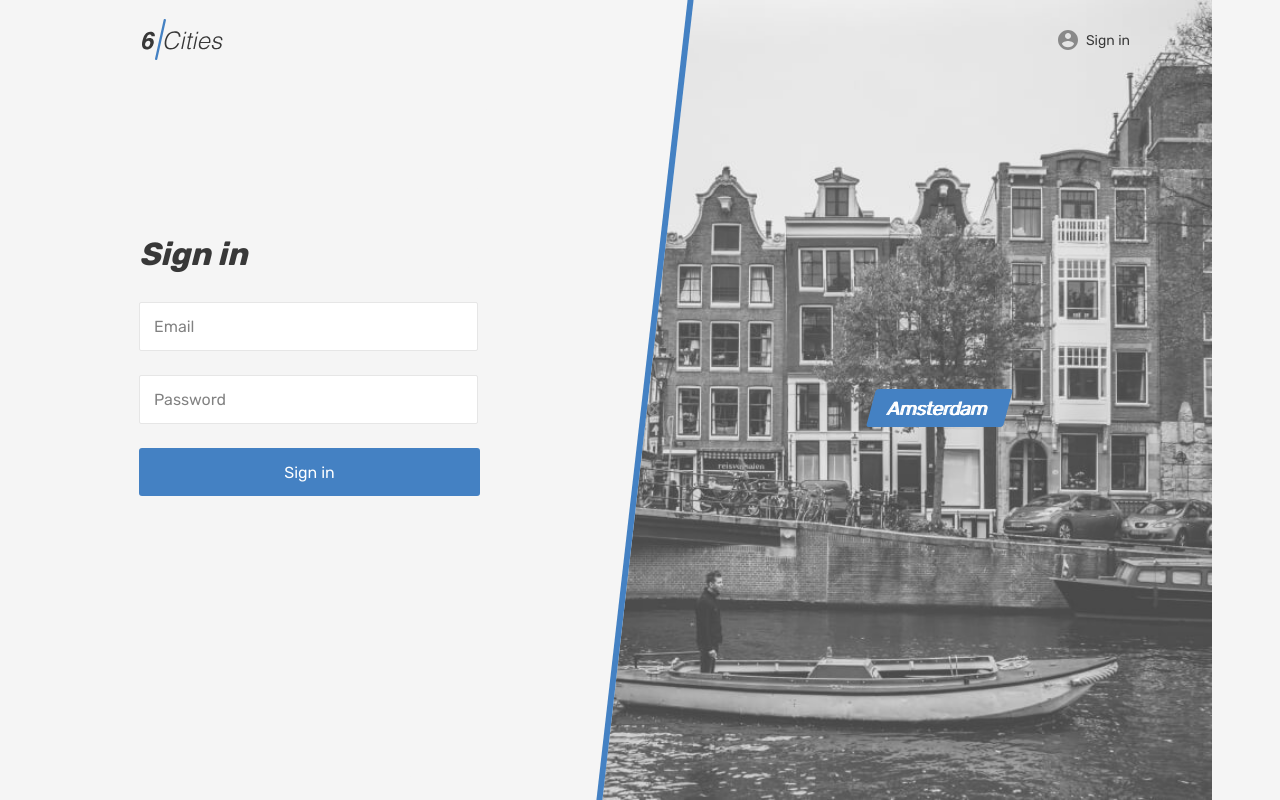
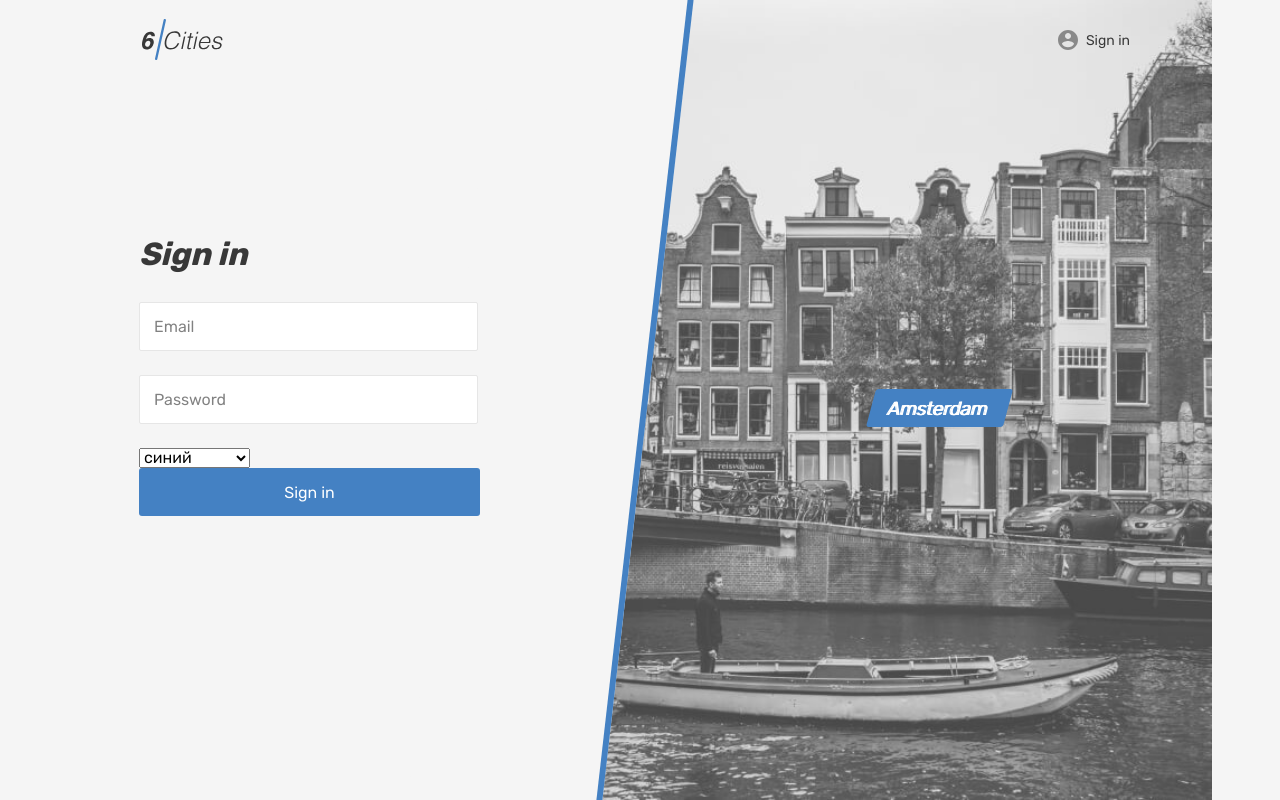
Before and after one commit to templton/1362031-six-cities-3, a React app: page /login in a window 1280 px wide. Built offline with nearby package versions, Linux system fonts and the light colour scheme.

Commit message:
temp-module-3

```diff
--- a/src/components/header/header.jsx
+++ b/src/components/header/header.jsx
@@ -7,14 +7,14 @@ const Header = () => {
         <div className="container">
           <div className="header__wrapper">
             <div className="header__left">
-              <a className="header__logo-link" href="main.html">
+              <a className="header__logo-link" href="/login">
                 <img className="header__logo" src="img/logo.svg" alt="6 cities logo" width="81" height="41"/>
               </a>
             </div>
             <nav className="header__nav">
               <ul className="header__nav-list">
                 <li className="header__nav-item user">
-                  <a className="header__nav-link header__nav-link--profile" href="#">
+                  <a className="header__nav-link header__nav-link--profile" href="/login">
                     <div className="header__avatar-wrapper user__avatar-wrapper">
                     </div>
                     <span className="header__login">Sign in</span>
--- a/src/components/login/login.jsx
+++ b/src/components/login/login.jsx
@@ -1,19 +1,69 @@
-import React from "react";
+import React, {PureComponent} from "react";
 
-const Login = () => {
+class Login extends PureComponent{
+  constructor(props) {
+    super(props);
+
+    this.state = {
+      email: ``,
+      password: ``,
+      color: `синий`
+    };
+
+    this.handleFromSubmit = this.handleFromSubmit.bind(this);
+    this.handleChangeEmail = this.handleChangeEmail.bind(this);
+    this.handleChangePassword = this.handleChangePassword.bind(this);
+    this.handleChangeColor = this.handleChangeColor.bind(this);
+  }
+
+  handleFromSubmit(event) {
+    event.preventDefault();
+  }
+
+  handleChangeEmail(event) {
+    this.setState({
+      email: event.target.value
+    });
+  }
+
+  handleChangePassword(event) {
+    this.setState({
+      password: event.target.value
+    });
+  }
+
+  handleChangeColor(event) {
+    console.log(event);
+    this.setState({
+      color: event.value
+    });
+  }
+
+  render() {
+    const colors = [`красный`,`белый`,`оранжевый`,`желтый`,`синий`];
     return (
       <main className="page__main page__main--login">
         <div className="page__login-container container">
           <section className="login">
             <h1 className="login__title">Sign in</h1>
-          <form className="login__form form" action="#" method="post">
+            <form className="login__form form" action="#" method="post" onSubmit={this.handleFromSubmit}>
               <div className="login__input-wrapper form__input-wrapper">
                 <label className="visually-hidden">E-mail</label>
-              <input className="login__input form__input" type="email" name="email" placeholder="Email" required=""/>
+                <input className="login__input form__input" type="email" value={this.state.email} onChange={this.handleChangeEmail} name="email" placeholder="Email" required=""/>
               </div>
               <div className="login__input-wrapper form__input-wrapper">
                 <label className="visually-hidden">Password</label>
-              <input className="login__input form__input" type="password" name="password" placeholder="Password" required=""/>
+                <input className="login__input form__input" type="password" value={this.state.password} onChange={this.handleChangePassword} name="password" placeholder="Password" required=""/>
+              </div>
+              <div className="login__input-wrapper form__input-wrapper">
+                <label className="visually-hidden">Ярлычок</label>
+                <select name="color" id="color" value={this.state.color} onChange={this.handleChangeColor}>
+                  {
+                    colors.map((cc) => {
+                      return (<option key={cc} value={cc}>{cc}</option>);
+                    })
+                  }
+                </select>
               </div>
               <button className="login__submit form__submit button" type="submit">Sign in</button>
             </form>
@@ -28,6 +78,7 @@ const Login = () => {
         </div>
       </main>
     );
-};
+  }
+}
 
 export default Login;
```
Lines whose indentation alone changed are shown as unchanged.
